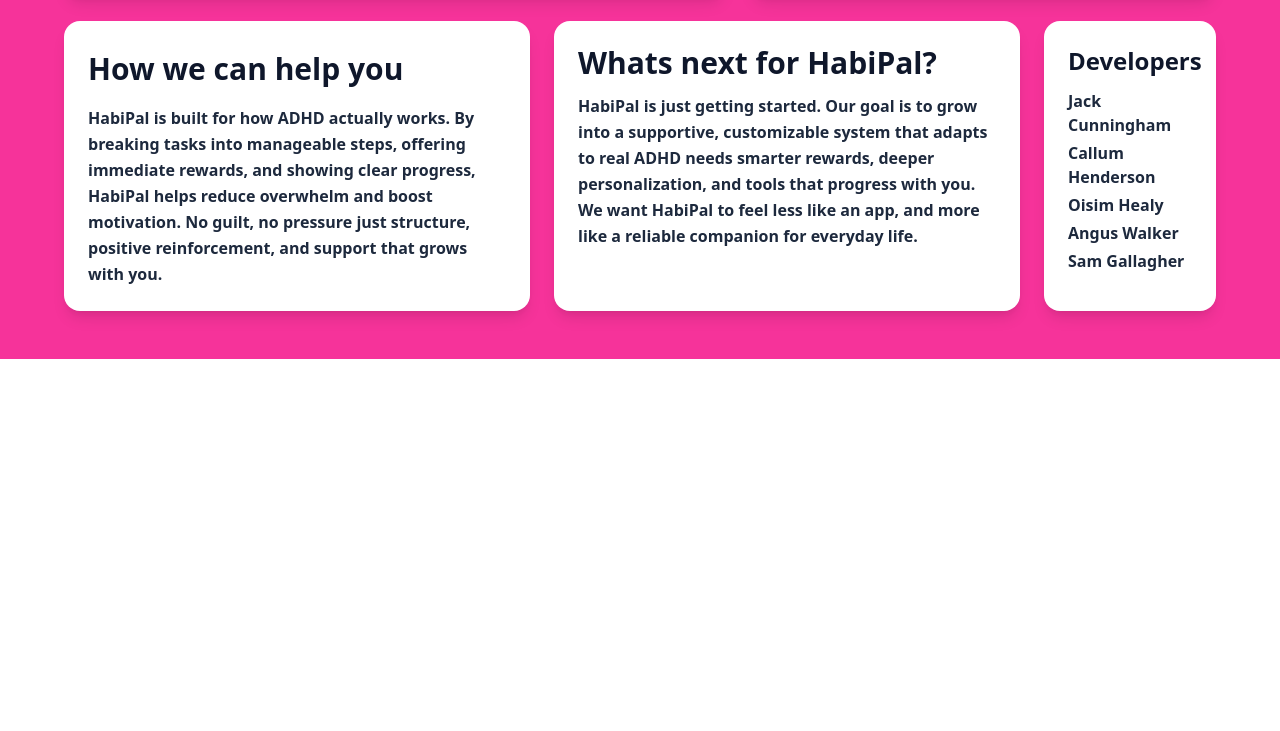
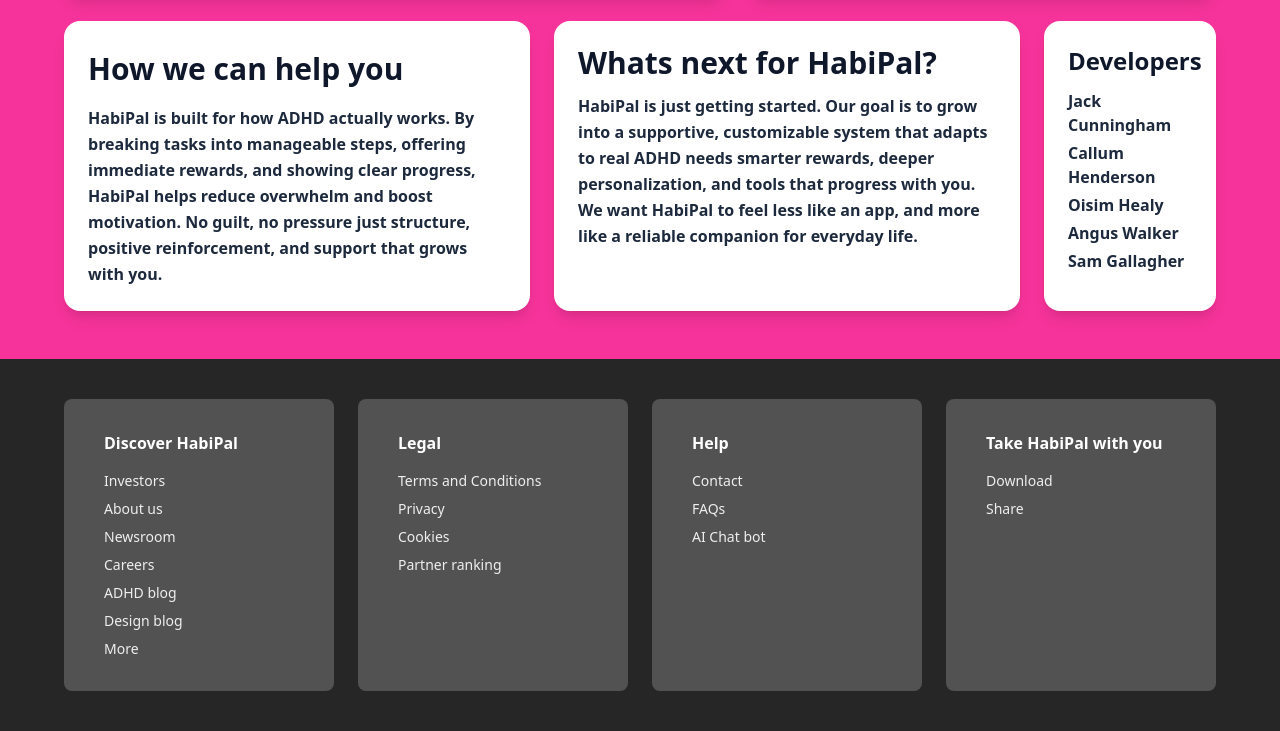
Before and after one commit to N00241978/HabiPalWebsite, a website built with Vite: page index.html in a window 1280 px wide. Shown: the part 3459-4190 px from the top of the page. Before the commit the page ends 3818 px from the top, so only its background shows below. Built offline with nearby package versions, Linux system fonts and the light colour scheme.

Commit message:
footer done

```diff
--- a/index.html
+++ b/index.html
@@ -354,6 +354,58 @@
       </div>
     </section>
 
+    <!-- footer -->
+    <section class="w-full bg-neutral-800 px-4 py-10 sm:px-6 lg:px-8">
+      <div class="mx-auto max-w-6xl">
+        <!-- grid -->
+         <div class="grid gap-6 sm:grid-cols-2 lg:grid-cols-4">
+          <!-- card1 -->
+           <div class="rounded-lg bg-neutral-600 px-10 py-8 text-white">
+            <h4 class="text-start text-base font-bold">Discover HabiPal</h4>
+            <ul class="mt-4 space-y-2 text-sm text-white/90">
+              <li><a class="hover:underline" href="#">Investors</a></li>
+              <li><a class="hover:underline" href="#">About us</a></li>
+              <li><a class="hover:underline" href="#">Newsroom</a></li>
+              <li><a class="hover:underline" href="#">Careers</a></li>
+              <li><a class="hover:underline" href="#">ADHD blog</a></li>
+              <li><a class="hover:underline" href="#">Design blog</a></li>
+              <li><a class="hover:underline" href="#">More</a></li>
+            </ul>
+           </div>
+
+           <!-- card2 -->
+           <div class="rounded-lg bg-neutral-600 px-10 py-8 text-white">
+            <h4 class="text-start text-base font-bold">Legal</h4>
+            <ul class="mt-4 space-y-2 text-sm text-white/90">
+              <li><a class="hover:underline" href="#">Terms and Conditions</a></li>
+              <li><a class="hover:underline" href="#">Privacy</a></li>
+              <li><a class="hover:underline" href="#">Cookies</a></li>
+              <li><a class="hover:underline" href="#">Partner ranking</a></li>
+            </ul>
+           </div>
+
+           <!-- card3 -->
+           <div class="rounded-lg bg-neutral-600 px-10 py-8 text-white">
+            <h4 class="text-start text-base font-bold">Help</h4>
+            <ul class="mt-4 space-y-2 text-sm text-white/90">
+              <li><a class="hover:underline" href="#">Contact</a></li>
+              <li><a class="hover:underline" href="#">FAQs</a></li>
+              <li><a class="hover:underline" href="#">AI Chat bot</a></li>
+            </ul>
+           </div>
+
+           <!-- card4 -->
+           <div class="rounded-lg bg-neutral-600 px-10 py-8 text-white">
+            <h4 class="text-start text-base font-bold">Take HabiPal with you</h4>
+            <ul class="mt-4 space-y-2 text-sm text-white/90">
+              <li><a class="hover:underline" href="#">Download</a></li>
+              <li><a class="hover:underline" href="#">Share</a></li>
+            </ul>
+           </div>
+         </div>
+      </div>
+    </section>
+
     <script type="module" src="/src/main.js"></script>
   </body>
 </html>
```
